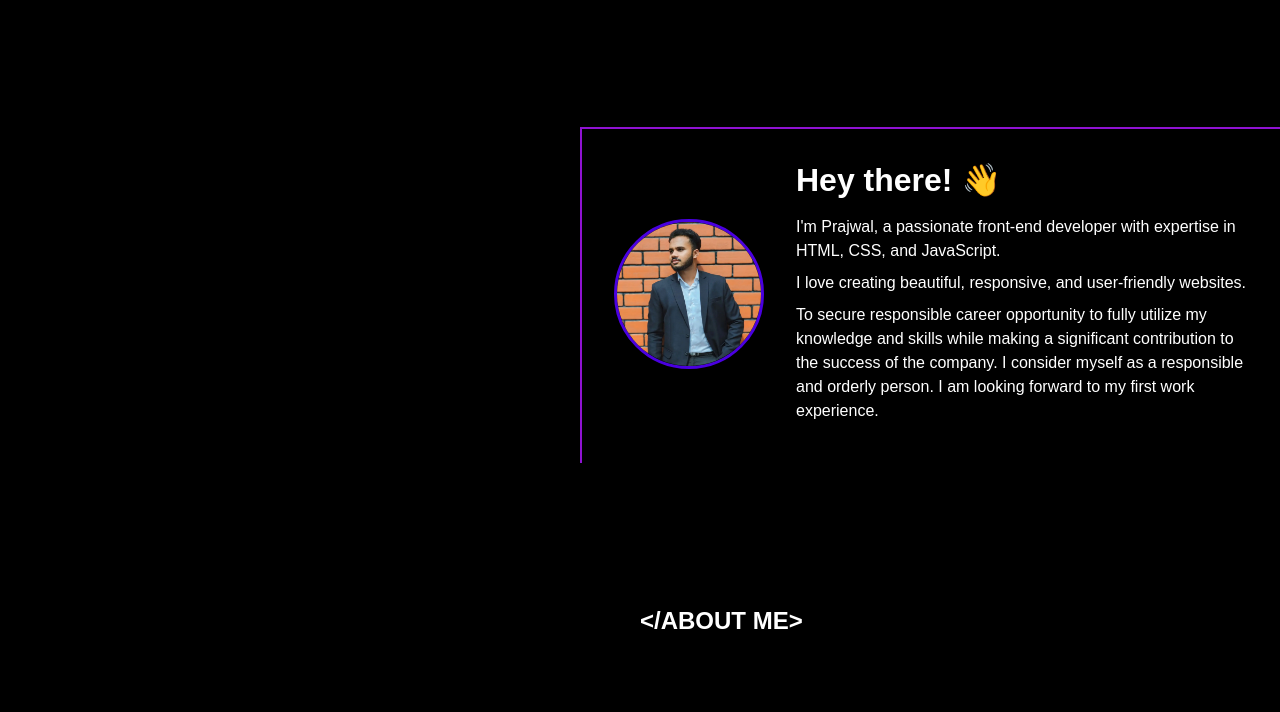
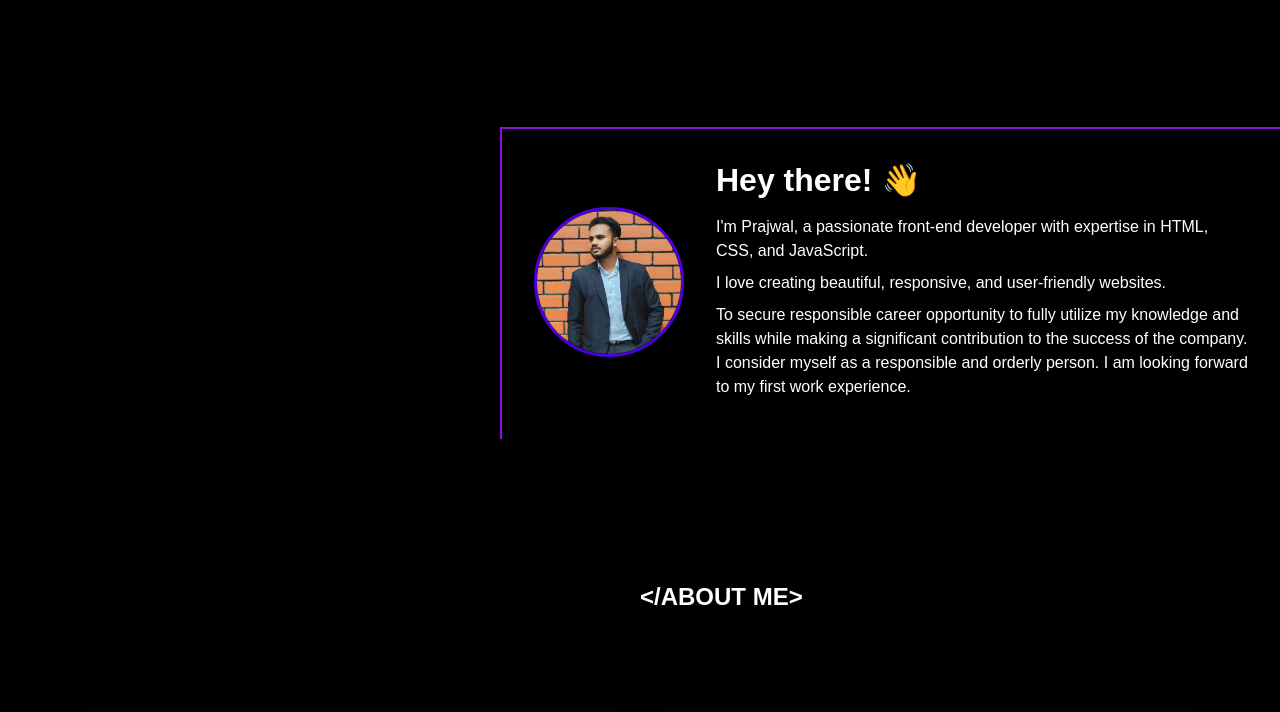
Before and after one commit to prajju-bangera/portfolio-main, a plain HTML site: page index.html in a window 1280 px wide. Shown: the part 940-1652 px from the top of the page. Drawn offline with nearby package versions, Linux system fonts and the light colour scheme.

Commit message:
changes7feb27

```diff
--- a/style.css
+++ b/style.css
@@ -457,7 +457,7 @@ h2 {
     display: flex;
     align-items: center;
     gap: 2rem;
-    margin-left: 580px;
+    margin-left: 500px;
     padding: 2rem;
     max-width: 900px;
     margin-top: -300px;
@@ -485,6 +485,7 @@ h2 {
 
 .intro-text {
     max-width: 600px;
+
 
 
 }
```
